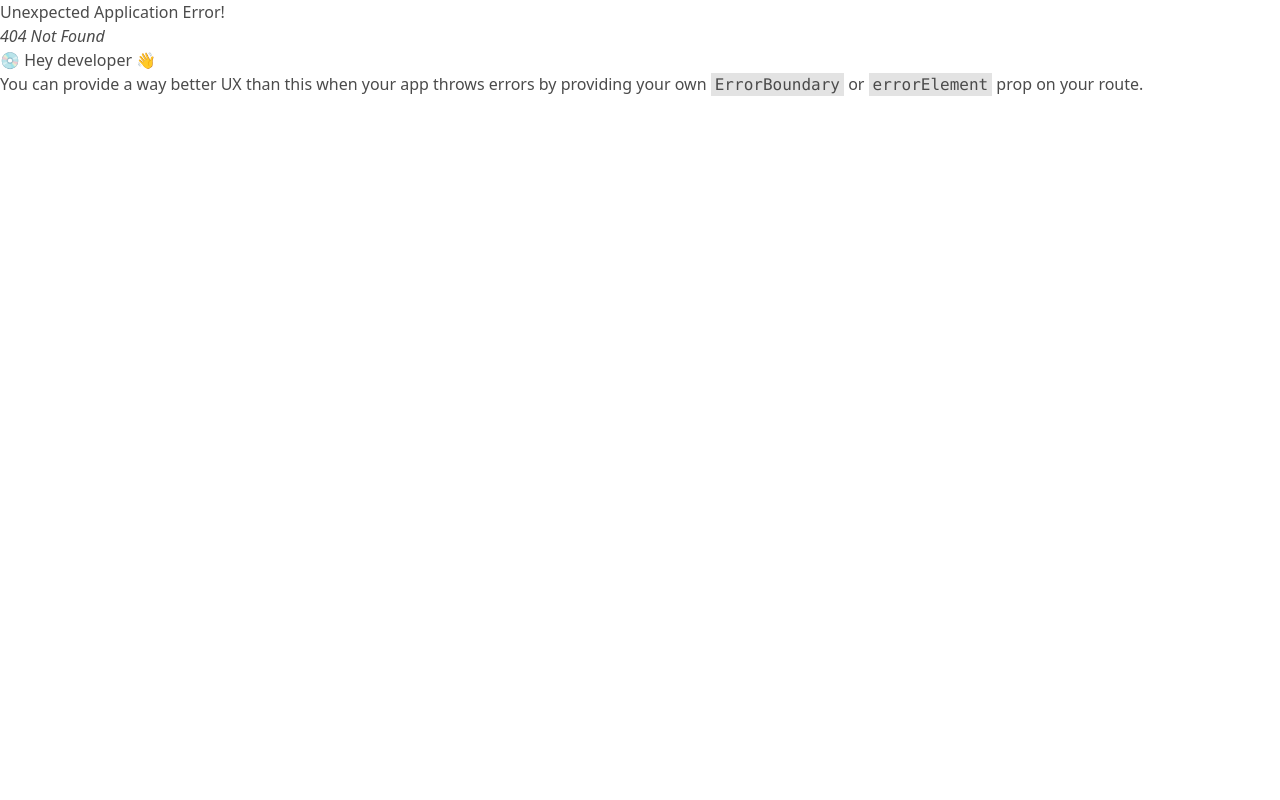
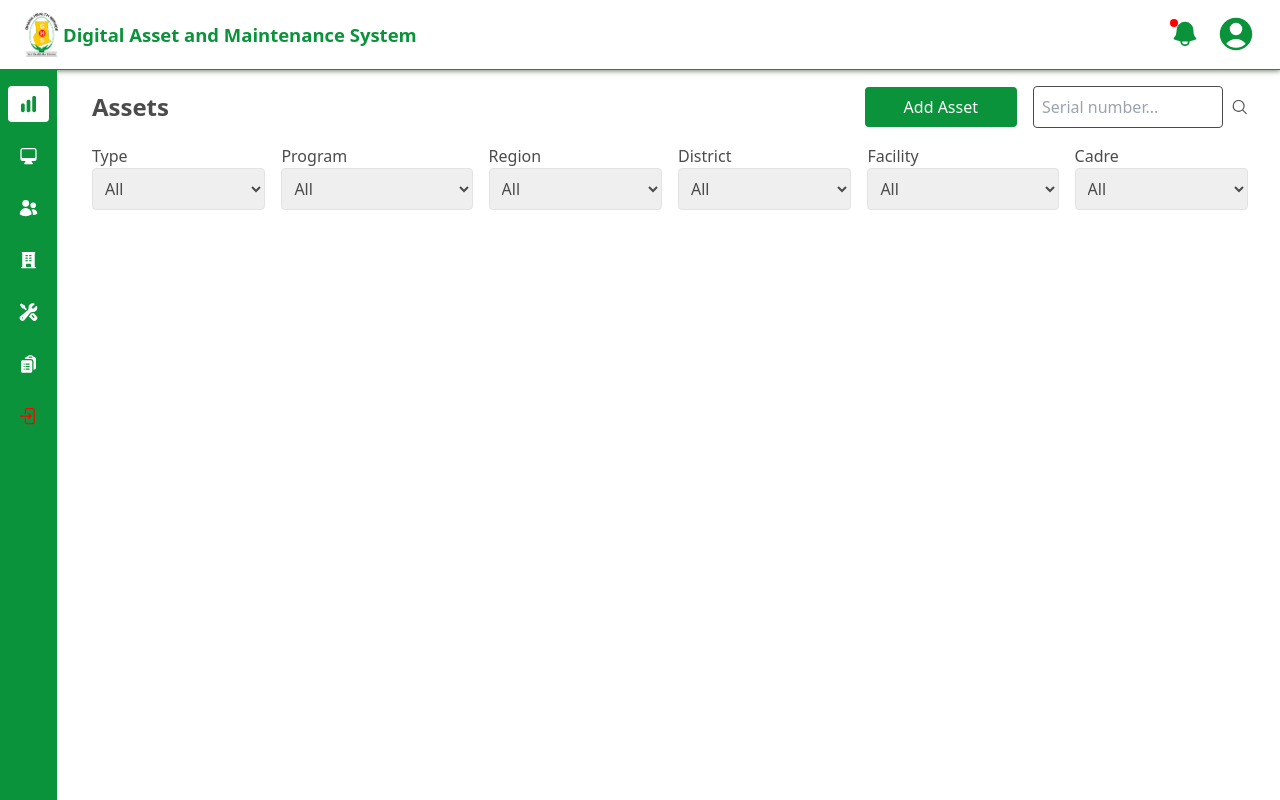
Before and after one commit to Hsarkwah/Frontend-Digital-asset-and-Maintenance-Systems-DAMS, a React (Create React App) app in the folder digital_asset_maintenance_system/: page /assets in a window 1280 px wide. Before the commit this address had no page. Built offline with nearby package versions, Linux system fonts and the light colour scheme.

Commit message:
feat: add assets page to main layout
added heading and filters to the assets page of the main layout.
 - heading contains a header, a button and an input field.
 - filters consist of select fields.

```diff
--- a/digital_asset_maintenance_system/src/assets/css/Header.css
+++ b/digital_asset_maintenance_system/src/assets/css/Header.css
@@ -7,6 +7,7 @@ header {
     top: 0;
     left: 0;
     z-index: 50;
+    background-color: var(--White);
 }
 
 header .container {
--- /dev/null
+++ b/digital_asset_maintenance_system/src/assets/css/MainSections.css
@@ -0,0 +1,51 @@
+section.main-section {
+    position: relative;
+    width: calc(100% - 60px);
+    top: 70px;
+    left: 60px;
+}
+
+section.main-section .container {
+    padding-inline: 2rem;
+    padding-block: 1rem;
+}
+
+section.main-section .heading {
+    display: flex;
+    justify-content: space-between;
+    align-items: center;
+    margin-block-end: 1rem;
+}
+
+section.main-section .heading h2 {
+    color: var(--GrayBlack);
+    font-weight: 700;
+    font-size: 1.5rem;
+}
+
+#asset {
+    padding: 0.5rem;
+}
+
+.heading .btn {
+    width: 50%;
+}
+
+.filters {
+    display: flex;
+    justify-content: space-between;
+    gap: 1rem;
+}
+
+.filter {
+    flex-basis: 15%;
+}
+
+.filter select {
+    padding: 0.5rem;
+    border-radius: 4px;
+}
+
+.program, .facility {
+    flex-grow: 2;
+}
--- a/digital_asset_maintenance_system/src/assets/css/SideNavbar.css
+++ b/digital_asset_maintenance_system/src/assets/css/SideNavbar.css
@@ -20,7 +20,7 @@ nav {
 }
 
 .nav-list-item a {
-    display: inline;
+    display: flex;
     width: 25px
 }
 
--- /dev/null
+++ b/digital_asset_maintenance_system/src/components/Main/Filters.tsx
@@ -0,0 +1,46 @@
+const Filters = () => {
+  return (
+    <section>
+      <div className='filters'>
+        <div className='filter'>
+          <label htmlFor='type'>Type</label>
+          <select name='type' id='type'>
+            <option value='all'>All</option>
+          </select>
+        </div>
+        <div className='filter program'>
+          <label htmlFor='program'>Program</label>
+          <select name='program' id='program'>
+            <option value='all'>All</option>
+          </select>
+        </div>
+        <div className='filter'>
+          <label htmlFor='region'>Region</label>
+          <select name='region' id='region'>
+            <option value='all'>All</option>
+          </select>
+        </div>
+        <div className='filter'>
+          <label htmlFor='district'>District</label>
+          <select name='district' id='district'>
+            <option value='all'>All</option>
+          </select>
+        </div>
+        <div className='filter facility'>
+          <label htmlFor='facility'>Facility</label>
+          <select name='facility' id='facility'>
+            <option value='all'>All</option>
+          </select>
+        </div>
+        <div className='filter'>
+          <label htmlFor='cadre'>Cadre</label>
+          <select name='cadre' id='cadre'>
+            <option value='all'>All</option>
+          </select>
+        </div>
+      </div>
+    </section>
+  )
+}
+
+export default Filters
--- a/digital_asset_maintenance_system/src/components/SideNavbar.tsx
+++ b/digital_asset_maintenance_system/src/components/SideNavbar.tsx
@@ -21,7 +21,7 @@ const SideNavbar = () => {
           <span className='nav-list-item-description'>Dashboard</span>
         </li>
         <li className='nav-list-item'>
-          <Link to=''>
+          <Link to='/assets'>
             <ComputerDesktopIcon className='nav-icon' />
           </Link>
           <span className='nav-list-item-description'>Assets</span>
--- a/digital_asset_maintenance_system/src/index.css
+++ b/digital_asset_maintenance_system/src/index.css
@@ -99,6 +99,19 @@ img, a {
 	padding-inline: 1.5rem;
 }
 
+input,select {
+	width: 100%;
+	padding: 0.5rem;
+	margin-bottom: 1rem;
+	border: 1px solid var(--Disable);
+	border-radius: 0.25rem;
+	outline: none;
+}
+
+input:focus, select:focus {
+	border: 1px solid var(--GrayBlack);
+}
+
 
 /* Tailwind directives */
 @tailwind base;
--- /dev/null
+++ b/digital_asset_maintenance_system/src/pages/Main/Assets/index.tsx
@@ -0,0 +1,34 @@
+import '../../../assets/css/MainSections.css'
+import { Colors } from '../../../assets/colors'
+import { MagnifyingGlassIcon } from '@heroicons/react/24/solid'
+import Filters from '../../../components/Main/Filters'
+
+const AssetsPage = () => {
+  return (
+    <section className='main-section'>
+      <div className='container'>
+        <div className='heading'>
+          <h2 className=''>Assets</h2>
+          <div className='flex items-center gap-[1rem]'>
+            <button type='button' className='btn btn-submit mb-0'>
+              Add Asset
+            </button>
+            <div className='flex items-center gap-2'>
+              <input
+                type='text'
+                name='asset'
+                id='asset'
+                placeholder='Serial number...'
+                style={{ borderColor: Colors.GrayBlack }}
+              />
+              <MagnifyingGlassIcon className='w-[20px] h-[20px]' />
+            </div>
+          </div>
+        </div>
+        <Filters />
+      </div>
+    </section>
+  )
+}
+
+export default AssetsPage
```
Also changed, not shown: digital_asset_maintenance_system/src/routers/index.tsx (+8 -1 lines).
